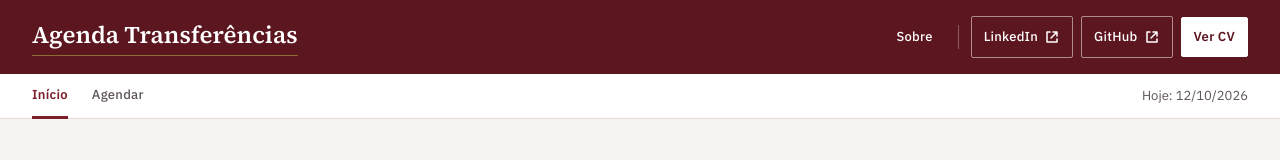
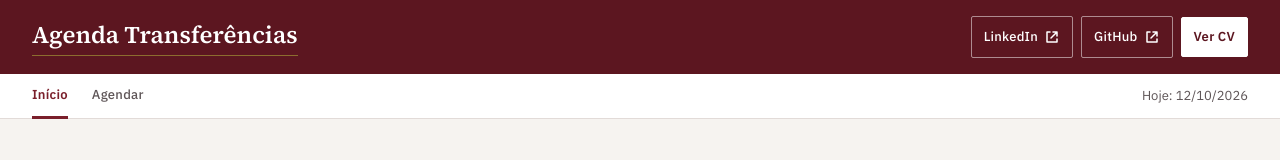
Before and after one commit to vVuc/AgendamentoDB, a Vue app in the folder Web/: page / in a window 1280 px wide. Shown: the top 160 px of the page. Built offline with nearby package versions, Linux system fonts and the light colour scheme; no server answers.

Commit message:
refactor(web): remove o link Sobre do header

```diff
--- a/Web/src/components/layout/AppHeader.vue
+++ b/Web/src/components/layout/AppHeader.vue
@@ -7,7 +7,6 @@ defineProps<{
 }>()
 
 const emit = defineEmits<{
-  sobre: []
   cv: []
 }>()
 </script>
@@ -16,8 +15,6 @@ const emit = defineEmits<{
   <header class="at-header">
     <h1 class="at-header__name">Agenda Transferências</h1>
     <nav class="at-header__nav" aria-label="Links do autor">
-      <HeaderLink variant="plain" @click="emit('sobre')">Sobre</HeaderLink>
-      <span class="at-header__sep" aria-hidden="true"></span>
       <HeaderLink :href="linkedinUrl" externo>LinkedIn</HeaderLink>
       <HeaderLink :href="githubUrl" externo>GitHub</HeaderLink>
       <HeaderLink variant="solid" @click="emit('cv')">Ver CV</HeaderLink>
--- a/Web/src/shared/config/autor.ts
+++ b/Web/src/shared/config/autor.ts
@@ -1,4 +1,4 @@
-// Links do autor exibidos no cabeçalho e na seção Sobre.
+// Links do autor exibidos no cabeçalho.
 export const autor = {
   linkedinUrl: 'https://www.linkedin.com/in/thmsilva/',
   githubUrl: 'https://github.com/vVuc',
```
Also changed, not shown: 1 other file (tests, documents, lock files or other folders).
